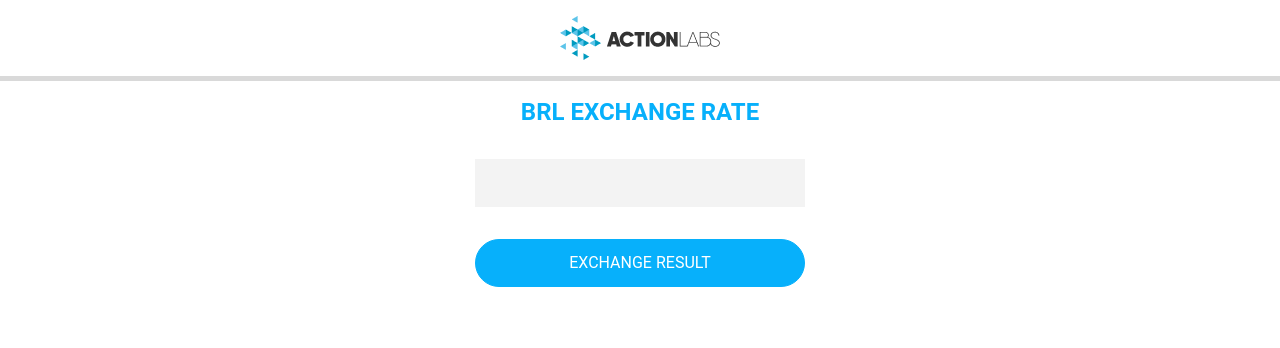
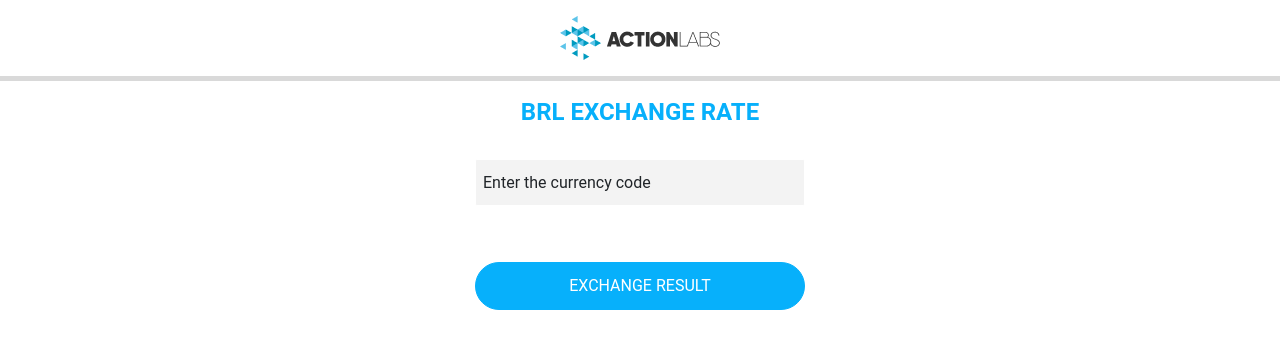
Before and after one commit to andersonguedesmg/brl-exchange-rate, an Angular app: page / in a window 1280 px wide. Shown: the top 348 px of the page. Built offline with nearby package versions, Linux system fonts and the light colour scheme.

Commit message:
Estilização do Input

```diff
--- a/src/app/site/components/current-exchange-rate/current-exchange-rate.component.scss
+++ b/src/app/site/components/current-exchange-rate/current-exchange-rate.component.scss
@@ -32,7 +32,7 @@
 }
 
 .currentexchangerate__date {
-  color: var(--color-aaa-gray);
+  color: var(--color-light-gray);
   font-size: 14px;
   font-weight: 400;
   line-height: 22px;
--- a/src/app/site/pages/home/home.component.html
+++ b/src/app/site/pages/home/home.component.html
@@ -2,14 +2,18 @@
 
 <div class="home__container">
   <form #form="ngForm" (ngSubmit)="getCurrentExchangeRate(form.value.toSymbol)">
+    <div class="home__input-container">
       <input
         class="home__input"
         type="text"
         id="toSymbol"
         name="toSymbol"
+        placeholder=""
         ngModel
         required
       />
+      <label class="home__label" for="toSymbol">Enter the currency code</label>
+    </div>
     <br />
     <button class="home__button" type="submit" [disabled]="loading">
       EXCHANGE RESULT
--- a/src/app/site/pages/home/home.component.scss
+++ b/src/app/site/pages/home/home.component.scss
@@ -4,16 +4,36 @@
   justify-content: center;
 }
 
+.home__input-container {
+  position: relative;
+}
+
 .home__input {
   background-color: var(--color-gray);
-  color: var(--color-white);
-  border: 1px solid var(--color-gray);
+  color: var(--color-black);
+  width: 100%;
   margin: 16px 0 16px 0;
-  width: 330px;
-  height: 48px;
-  top: 260px;
-  left: 15px;
-  padding: 4px, 16px, 4px, 16px;
+  padding: 12px;
+  font-size: 14px;
+  border: 1px solid var(--color-white);
+  border-radius: 2px;
+  outline: none;
+}
+
+.home__input:not(:placeholder-shown)+.home__label,
+.home__input:focus+.home__label {
+  transform: translateY(-20px);
+  font-size: 11px;
+  color: var(--color-primary);
+}
+
+.home__label {
+  position: absolute;
+  left: 8px;
+  top: 50%;
+  transform: translateY(-50%);
+  pointer-events: none;
+  transition: transform 0.3s ease-in-out, font-size 0.3s ease-in-out, color 0.3s ease-in-out;
 }
 
 .home__button {
--- a/src/styles.scss
+++ b/src/styles.scss
@@ -5,8 +5,9 @@
   --color-divider-gray: #D9D9D9;
   --color-gray: #f3f3f3;
   --color-dark-gray: #262626;
-  --color-aaa-gray: #333333;
+  --color-light-gray: #333333;
   --color-white: #ffffff;
+  --color-black: #000000;
 }
 
 * {
```
Lines whose indentation alone changed are shown as unchanged.
